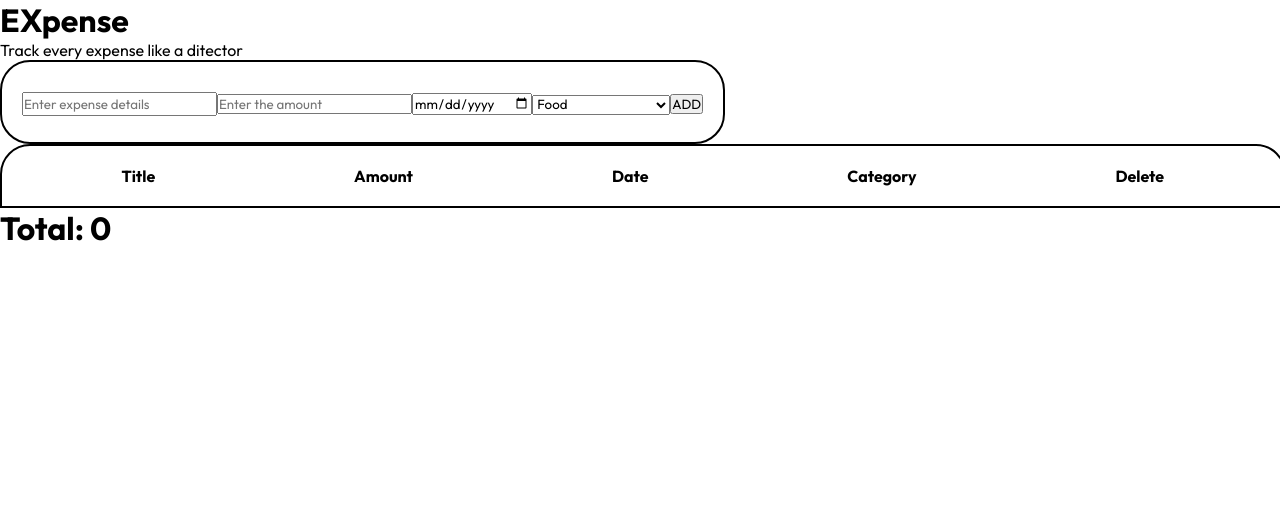
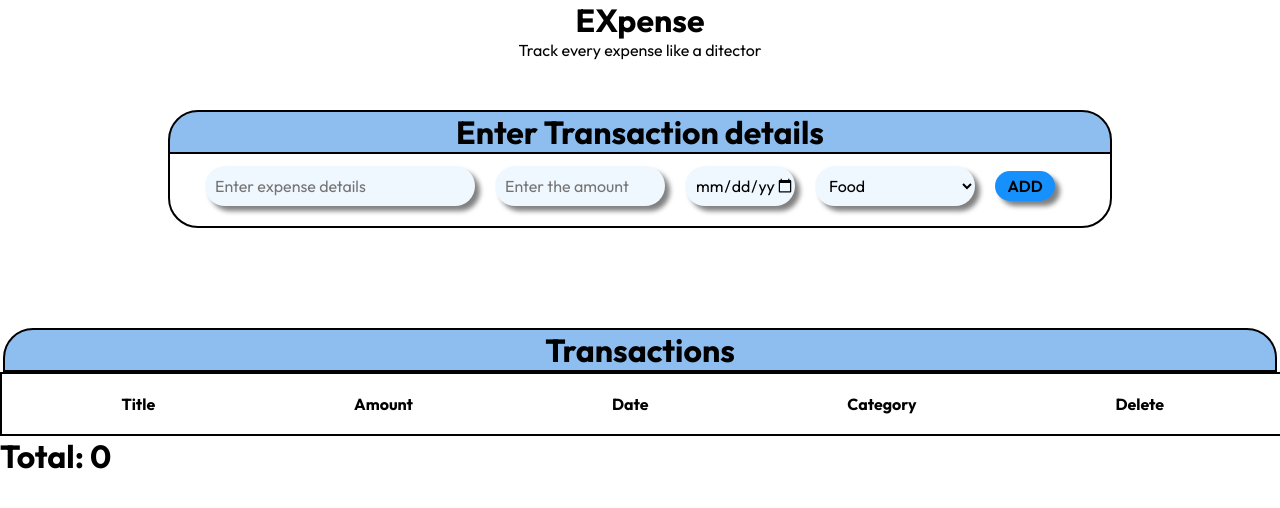
Before and after one commit to TechDiverArajit/react-expense-tracker, a React (Vite) app: page / in a window 1280 px wide. Shown: the top 508 px of the page. Built offline with nearby package versions, Linux system fonts and the light colour scheme.

Commit message:
css styling added with modern ui

```diff
--- a/src/Expense.jsx
+++ b/src/Expense.jsx
@@ -1,4 +1,4 @@
-import { useEffect, useState } from "react"
+import { useEffect, useReducer, useState } from "react"
 
 const Expense = ()=>{
     const[transaction , setTransaction] = useState([])
@@ -7,6 +7,18 @@ const Expense = ()=>{
     const[date , setDate] = useState();
     const[category , setCategory]  = useState();
     const[total , setTotal] = useState(0);
+
+    // const initialState={
+    //   transaction :[],
+    //   title:"",
+    //   amount:0,
+    //   date:"",
+    //   category:"",
+    //   total:0
+    // }
+
+
+    // const[state, trxnDispatch] = useReducer(reducer,initialState);
 
 
     const addTransaction = ()=>{
@@ -21,10 +33,13 @@ const Expense = ()=>{
 
         }
 
+
     }
     useEffect(()=>{
-      setTotal(t=>t+Number(amount));
-
+      const sum = transaction.reduce((acc, curr)=>{
+        return acc+Number(curr.amount);
+      },0);
+      setTotal(sum);
     },[transaction])
 
     const titleHandler = (e) =>{
@@ -40,36 +55,32 @@ const Expense = ()=>{
       setCategory(e.target.value)
     }
 
-    const del = (ele,idx)=>{
+    const del = (idx)=>{
       const newTrxn = transaction.filter((_,i)=> i!==idx);
       setTransaction(newTrxn);
-
-        const sum = newTrxn.reduce((acc, curr)=>{
-        return acc+Number(curr.amount);
-      },0);
-      setTotal(sum);
 
 
     }
 
 
-
-
     return(
         <>
         <div>
-      <h1>EXpense</h1>
-      <p>Track every expense like a ditector</p>
+          <div className="brand">
+            <h1>EXpense</h1>
+            <p>Track every expense like a ditector</p>
+          </div>
+
 
       <div className="main-container">
-        <div>
-          <h1></h1>
+        <div className="heading1">
+          <h1>Enter Transaction details</h1>
         </div>
         <div className="expense-details">
           <input onChange={(e)=>titleHandler(e)} className="title" type="text" placeholder="Enter expense details" />
           <input onChange={(e)=>amountHandler(e)} className="amount" type="number" placeholder="Enter the amount" />
           <input onChange={(e)=>dateHandler(e)} className="date" type="date" />
-            <select onChange={(e)=>categoryHandler(e)}>
+            <select className="category" onChange={(e)=>categoryHandler(e)}>
               <option value="Food">Food</option>
               <option value="Transportation">Transportation</option>
               <option value="Housing & rent">Housing & rent</option>
@@ -83,6 +94,9 @@ const Expense = ()=>{
             </button>
 
         </div>
+        <div className="heading2"><h1>
+          Transactions
+          </h1></div>
         <div className="transaction">
           <div className="list-titles">
 
@@ -131,7 +145,7 @@ const Expense = ()=>{
                   <div id="category">
                     <p>{trxn.category}</p>
                   </div>
-                  <div onClick={()=>del(trxn.amount ,idx)} id="img">
+                  <div onClick={()=>del(idx)} id="img">
                     <img src="./public/delete.png" width={30} alt="" />
                   </div>
                 </li>
--- a/src/index.css
+++ b/src/index.css
@@ -4,25 +4,104 @@
   padding: 0;
   font-family: "Outfit", sans-serif;
 }
+.main-container{
+
+}
 
 .expense-details{
   height: 80px;
-  width: fit-content;
+  width: 900px;
   border: 2px solid black;
-  border-radius: 30px;
+  border-radius: 0 0 30px 30px;
   padding: 0 20px 0 20px;
+  margin: 40px auto 100px auto;
+  display: flex;
+  justify-content: center;
+  align-items: center;
+}
+.brand h1{
+  text-align: center;
+}
+.brand p{
+  text-align: center;
+}
+.heading1{
+  margin: auto;
+  position: relative;
+  top: 50px;
+  border-radius: 30px 30px 0 0 ;
+  text-align: center;
+  width: 940px;
+  background-color: rgb(141, 190, 239);
+  border: 2px solid black;
+}
+.heading2{
+  margin:  auto;
+  border-radius: 30px 30px 0 0 ;
+  text-align: center;
+  width: 99.2vw;
+  background-color: rgb(141, 190, 239);
+  border: 2px solid black;
+}
+
+.expense-details input{
+  border-radius: 20px;
+  border: none;
+  font-size: 16px;
+  background-color: aliceblue;
+  box-shadow: 5px 5px 5px gray;
+  padding-left: 10px;
+  outline: none;
+  margin-right: 20px;
+
+}
+.expense-details select{
+  border-radius: 20px;
+  border: none;
+  background-color: aliceblue;
+  box-shadow: 5px 5px 5px gray;
+  padding-left: 10px;
+  outline: none;
+  margin-right: 20px;
+  font-size: 16px;
 }
 
 .title{
-  margin-top: 30px;
-  height: 20px;
+  height: 40px;
+  width: 260px;
 }
-
+.amount{
+  height: 40px;
+  width: 160px;
+}
+.date{
+  height: 40px;
+  width: 100px;
+}
+.category{
+  height: 40px;
+  width: 160px;
+}
+.add-btn{
+  height: 30px;
+  width: 60px;
+  font-size: 16px;
+  border-radius: 20px;
+  border: none;
+  background-color: rgb(21, 144, 252);
+  box-shadow: 5px 5px 5px gray;
+  outline: none;
+  font-weight: 600;
+  margin-right: 20px;
+}
+.add-btn:active{
+  background-color: rgb(85, 164, 232);
+}
 .transaction{
   width: 97vw;
-  border-radius: 30px 30px 0 0;
   border: 2px solid black;
   padding: 20px;
+  margin: auto;
 
 }
 .list-titles{
```
Also changed, not shown: public/delete.png (added).
